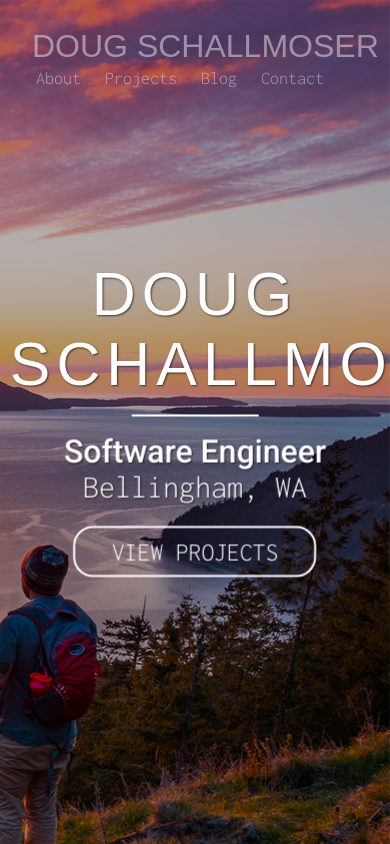
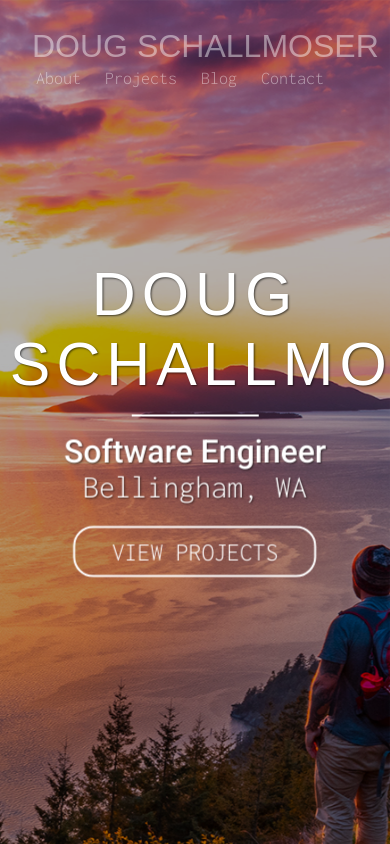
Before and after one commit to dougschallmoser/portfolio, a React (Create React App) app: page / in a window 390 px wide. Shown: the top 844 px of the page. Built offline with nearby package versions, Linux system fonts and the light colour scheme; no server answers; a web font is replaced by a local one.

Commit message:
adjust splash background for mobile

```diff
--- a/public/styles/main.css
+++ b/public/styles/main.css
@@ -744,7 +744,7 @@ section:nth-child(6) {
   }
 
   #splash {
-    background-attachment: scroll;
+    background-position: 75%;
   }
 
   #quote {
```
